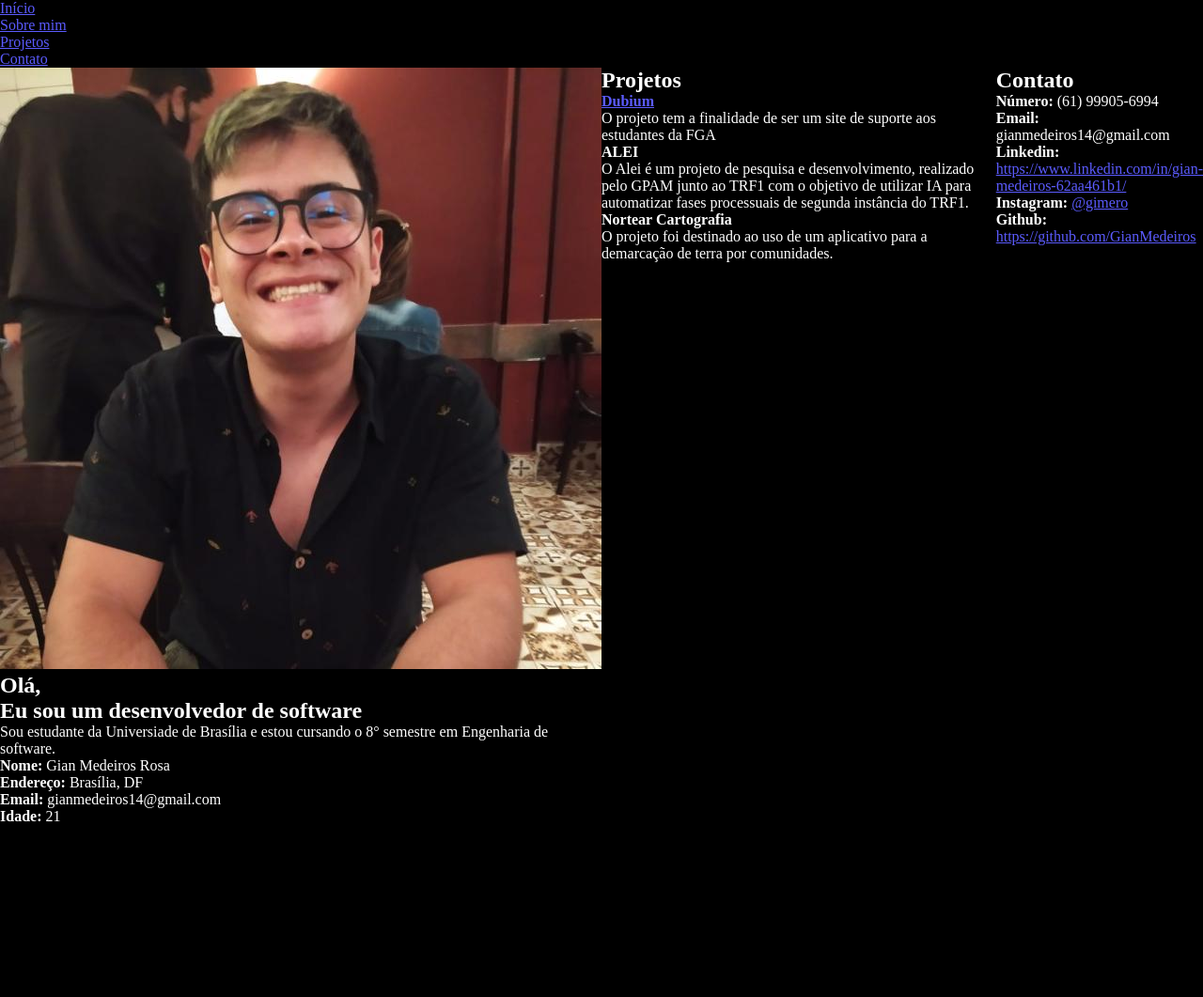
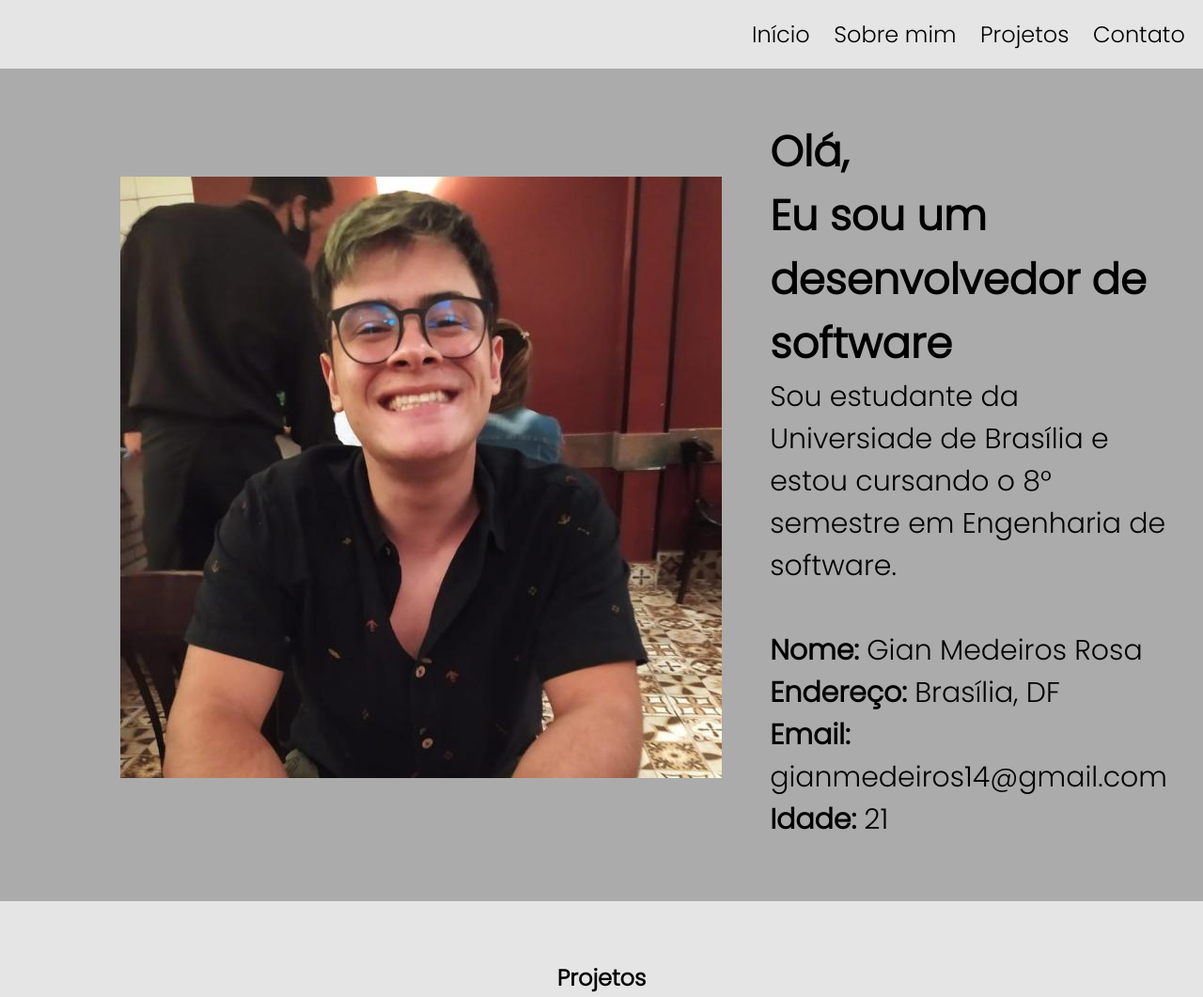
Before and after one commit to GianMedeiros/portifolio, a plain HTML site: page src/index.html in a window 1280 px wide. Shown: the top 1061 px of the page at 94% size. Before the commit the page ends 878 px from the top, so only its background shows below. Drawn offline with Linux system fonts and the light colour scheme.

Commit message:
:art: Opção mais bonita e estilizada

```diff
--- a/src/index.html
+++ b/src/index.html
@@ -15,52 +15,64 @@
     <section class="topo" id="topo">
 
     </section>
-    <header></header>
+        <header>
             <ul class="menu" id="menu">
-            <li><a href="#topo">Início</a></li>
-            <li><a href="#sobre-mim">Sobre mim</a></li>
-            <li><a href="#projetos">Projetos</a></li>
-            <li><a href="#contato">Contato</a></li>
+                <li><a class="menu__links" href="#topo">Início</a></li>
+                <li><a class="menu__links" href="#sobre-mim">Sobre mim</a></li>
+                <li><a class="menu__links" href="#projetos">Projetos</a></li>
+                <li><a class="menu__links" href="#contato">Contato</a></li>
             </ul>
 
         </header>
+
     <main class="apresentacao">
-        <section class="sobre-mim" id="sobre-mim">
-
-            <div id="sobre-mim-img">
+        <section class="sobre__mim" id="sobre-mim">
+            <div>
                 <img src="../imgs/foto-minha.jpg" alt="Foto do Gian Medeiros">
             </div>
-            <div id="sobre-mim-txt">
-                <h2>Olá,<br>Eu sou um desenvolvedor de software</h2>
 
-                <p>Sou estudante da Universiade de Brasília e estou cursando o 8° semestre em Engenharia de software.</p>
+            <div class="sobre__mim__txt">
+                <div class="sobre__mim__txt_titulo">
+                    <strong><h2>Olá,<br>Eu sou um desenvolvedor de software</h2></strong>
 
-                <p><strong>Nome: </strong>Gian Medeiros Rosa</p>
+                    <p>Sou estudante da Universiade de Brasília e estou cursando o 8° semestre em Engenharia de software.<br></p>
+                </div>
+
+                <div class="sobre__mim__txt__conteudo">
+                    <p><strong><br>Nome: </strong>Gian Medeiros Rosa</p>
                     <p><strong>Endereço: </strong>Brasília, DF</p>
                     <p><strong>Email: </strong>gianmedeiros14@gmail.com</p>
                     <p><strong>Idade: </strong>21</p>
+                </div>
             </div>
 
         </section>
 
         <section class="projetos" id="projetos">
-            <h2>Projetos</h2>
+            <h2><strong>Projetos</strong></h2>
 
-
-            <p><strong><a href="https://stingray-app-4tbp8.ondigitalocean.app/">Dubium</a><br></strong>O projeto tem a finalidade de ser um site de suporte aos estudantes da FGA</p>
-            <p><strong>ALEI<br></strong>O Alei é um projeto de pesquisa e desenvolvimento, realizado pelo GPAM junto ao TRF1 com o objetivo de utilizar IA para automatizar fases processuais de segunda instância do TRF1.</p>
-            <p><strong>Nortear Cartografia<br></strong>O projeto foi destinado ao uso de um aplicativo para a demarcação de terra por comunidades.</p>
-
+            <div class="proj__itens">
+                <p class="proj__itens__caixas"><strong><a class="proj__itens__caixas__links" href="https://stingray-app-4tbp8.ondigitalocean.app/">Dubium</a><br></strong>O projeto tem a finalidade de ser um site de suporte aos estudantes da FGA</p>
+                <p class="proj__itens__caixas"><strong><a class="proj__itens__caixas__links" href="https://ailab.unb.br/projetos/alei">ALEI</a><br></strong>O Alei é um projeto de pesquisa e desenvolvimento, realizado pelo GPAM junto ao TRF1 com o objetivo de utilizar IA para automatizar fases processuais de segunda instância do TRF1.</p>
+                <p class="proj__itens__caixas"><strong><a class="proj__itens__caixas__links" href="https://github.com/fga-eps-mds/2021.2-Cartografia-social-api-users">Nortear Cartografia Social</a><br></strong>O projeto foi destinado ao uso de um aplicativo para a demarcação de terra por comunidades.</p>
+            </div>
         </section>
 
         <section class="contato" id="contato">
-            <h2>Contato</h2>
+            <h2><strong>Contato</strong></h2>
 
+            <div class="contato__texto">
+                <div>
                     <p><strong>Número: </strong>(61) 99905-6994</p>
+                    <p><strong>Telegram: </strong>GianMedeiros</p>
                     <p><strong>Email: </strong>gianmedeiros14@gmail.com</p>
+                </div>
+                <div>
                     <p><strong>Linkedin: </strong><a href="https://www.linkedin.com/in/gian-medeiros-62aa461b1/">https://www.linkedin.com/in/gian-medeiros-62aa461b1/</a></p>
                     <p><strong>Instagram: </strong><a href="https://www.instagram.com/gimero/?next=%2F">@gimero</a></p>
                     <p><strong>Github: </strong><a href="https://github.com/GianMedeiros">https://github.com/GianMedeiros</a><p>
+                </div>
+            </div>
 
         </section>
     </main>
--- a/styles/style.css
+++ b/styles/style.css
@@ -1,70 +1,122 @@
+@import url('https://fonts.googleapis.com/css2?family=Poppins:wght@300&display=swap');
+
+
 * {
     margin: 0;
     padding: 0;
+    font-family: 'Poppins', sans-serif;
+}
+
+.menu {
+    background-color: #E5E5E5;
+    position: fixed;
+    top: 0;
+    right: 0;
+    width: 100%;
+    padding: 1.5%;
+    display: flex;
+    justify-content: flex-end;
+    gap: 2%;
+
+    font-size: 150%;
+    color: transparent;
+}
+
+.menu__links {
+    color: black;
+    text-decoration: none;
 }
 
 .apresentacao {
+    box-sizing: content-box;
     display: flex;
+    flex-direction: column;
+    flex-wrap: wrap;
+    justify-content: space-between;
+    align-items: center;
+    gap: 10%;
+}
+
+.sobre__mim {
+    background-color: #ACABAB;
+    box-sizing: border-box;
+    display: flex;
+    align-items: center;
+    justify-content: space-between;
+    gap: 5%;
+    padding: 5% 10%;
+    width: 100%;
+    padding-top: 10%;
+}
+
+.sobre__mim__txt {
+    box-sizing: border-box;
+    display: flex;
+    flex-direction: column;
+    font-size: 30px;
+    gap: 10%;
+}
+
+.projetos {
+    box-sizing: border-box;
+    display: flex;
+    flex-direction: column;
+    align-items: center;
+    justify-content: center;
+    gap: 5%;
+    margin-top: 5%;
+    margin: 5% 10%;
+}
+
+.proj__itens {
+    box-sizing: border-box;
+    display: flex;
+    align-items: stretch;
+    justify-content: space-between;
+    gap: 5%;
+    margin-top: 5%;
+}
+
+.proj__itens__caixas {
+    background-color: #ACABAB;
+    text-align: center;
+    padding: 1.5%;
+    border-radius: 20px;
+}
+
+.proj__itens__caixas__links {
+    color: rgb(91, 91, 254);
+}
+
+.contato {
+    box-sizing: border-box;
+    display: flex;
+    background-color: #ACABAB;
+    flex-direction: column;
+    align-items: center;
+    width: 100%;
+    padding: 0% 0%;
+    padding-top: 2%;
+    padding-bottom: 5%;
+    gap: 20%;
+}
+
+.contato__texto {
+    display: flex;
+    flex-wrap: wrap;
+    justify-content: space-between;
+    gap: 5%;
+    width: 65%;
 }
 
 body {
     box-sizing: border-box;
     height: 100vh;
-    background-color: black;
-    color: white;
+    background-color: #E5E5E5;
+    color: black;
+
 }
 
 a {
     color: rgb(91, 91, 254);
 }
-
-
-
-
-
-
-
-
-
-
-
-
-
-
-
-
-
-
-/* * {
-    font-family:Verdana, Geneva, sans-serif;
-    font-size:12px;
-    }
-
-    menu {
-        margin: 0;
-        padding:0;
-
-    }
-
-    li {
-        list-style: none;
-        margin: 25px;
-        display: inline;
-    }
-    li a {
-        padding: 5px 10px;
-        margin:0;
-        border: 0px solid rgb(77, 71, 255);
-        background: rgb(46, 49, 128);
-        text-decoration: none;
-        color:#FFF;
-        /* cantos arredondados */
-        -webkit-border-radius:5px;
-        -moz-border-radius:5px;
-        border-radius:5px;
-    }
-    li a:hover {
-        background: #CCC;
-        color: #000;
-        border-color: #000;
-} */
```
Lines whose indentation alone changed are shown as unchanged.
